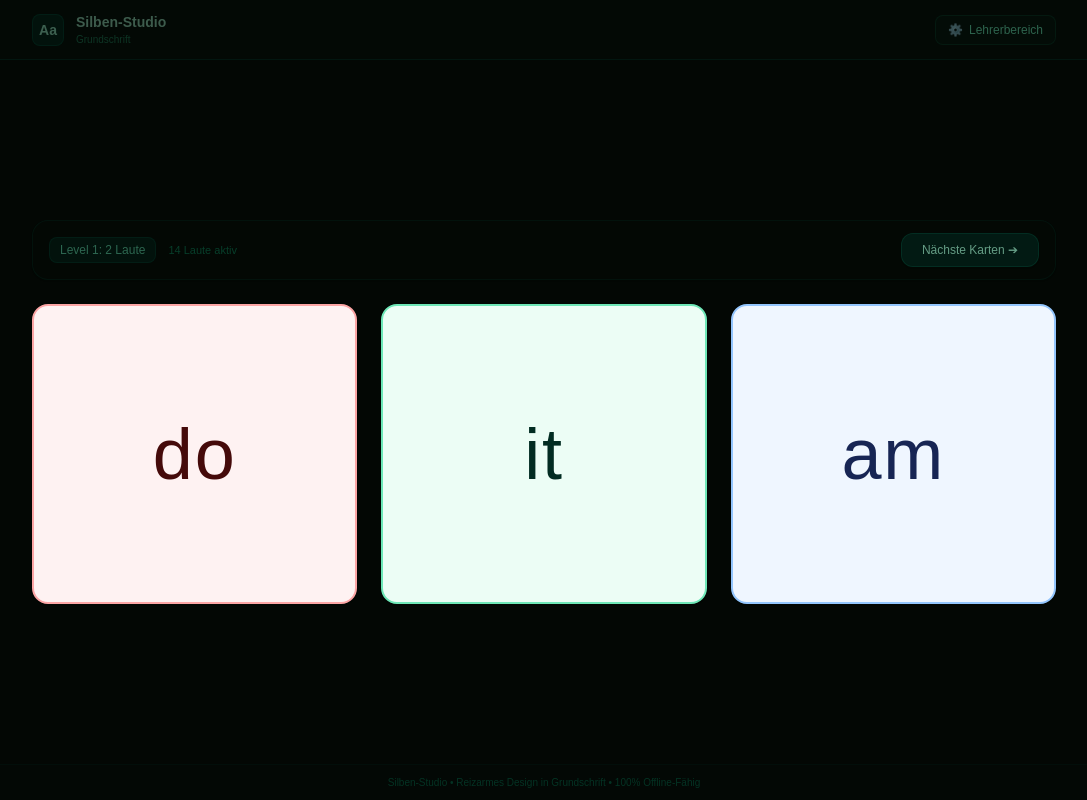
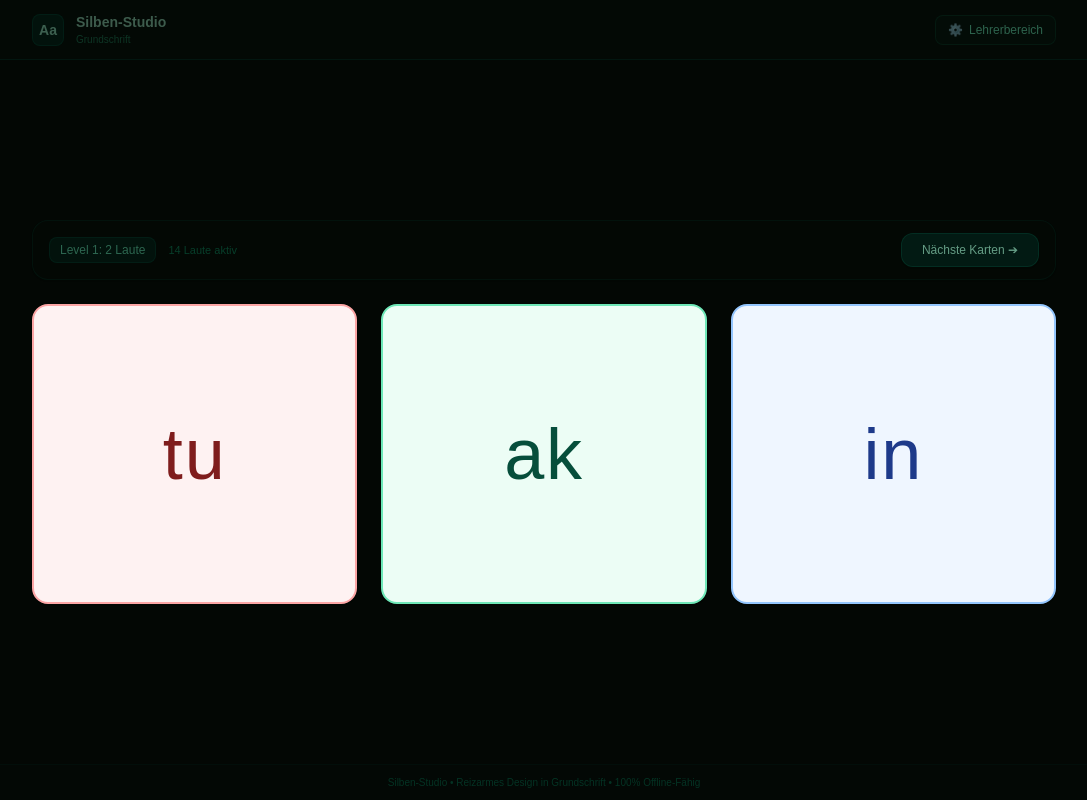
Before and after one commit to cindyrhr-sudo/Lesenlernen, a plain HTML site: page index.html in a window 1280 px wide. Shown: the whole page, without its empty margins (96-1183 px from the left). Drawn offline with nearby package versions, Linux system fonts and the light colour scheme; a web font is replaced by a local one.

Commit message:
Update index.html

```diff
--- a/index.html
+++ b/index.html
@@ -100,7 +100,7 @@
           </button>
         </div>
 
-        <!-- Silbenkarten Grid (Karten selbst bleiben hell und kontrastreich für Kinder) -->
+        <!-- Silbenkarten Grid -->
         <div id="syllablesGrid" class="grid grid-cols-1 sm:grid-cols-2 lg:grid-cols-4 gap-6 min-h-[320px] items-stretch">
           <!-- Dynamisch erzeugte Grundschrift-Karten -->
         </div>
@@ -209,43 +209,63 @@
         "la", "ma", "mo", "lo", "pe", "po", "so", "se", "na", "ne", "ni", "no",
         "ti", "to", "ta", "te", "ra", "ro", "re", "ri", "ka", "ko", "ke", "du",
         "da", "do", "de", "di", "lu", "mu", "pu", "su", "nu", "tu", "ru", "ku",
-        "al", "am", "an", "as", "at", "ar", "el", "em", "en", "es", "er", "in", "is", "it", "or", "um"
+        "mi", "pi", "si", "li",
+        "al", "am", "an", "as", "at", "ar", "el", "em", "en", "es", "er", "in",
+        "is", "it", "or", "um", "ol", "ap", "op", "up", "ep", "ad", "ed", "id",
+        "od", "ud", "ak", "ok", "uk", "ek"
       ],
       level2: [
-        "lam", "mam", "pos", "ros", "man", "ter", "kam", "den", "min", "res",
-        "pur", "lan", "mop", "rot", "kar", "kur", "sen", "sam", "tas",
-        "per", "mor", "lin", "ren", "dem", "aus"
+        "lam", "mal", "man", "tam", "mat", "pan", "nap", "kan", "nak", "sar",
+        "ras", "ram", "mar", "tan", "nat", "sal", "las", "mop", "pom", "rot",
+        "tor", "min", "nim", "sen", "nes", "ren", "ner", "ler", "rel", "ter",
+        "ret", "dem", "med", "sam", "lip", "pil", "pam", "map", "ton", "not",
+        "den", "ned", "dor", "rod", "sur", "rus", "tus", "sut"
       ],
       level3: [
-        "Mop", "Arm", "Mut", "Ton", "Ost", "Sohn", "Kamm", "Pass", "Ast", "Ohr",
-        "Rot", "Dom", "Kran", "Kuss", "Ruck", "Tor", "Tee", "See", "Rast", "Mund",
-        "Kind", "Pate", "Rost", "Dorn", "Korn", "Park"
+        "Mop", "Arm", "Mut", "Ton", "Kamm", "Pass", "Rot", "Dom", "Kuss", "Ruck",
+        "Tor", "Tee", "See", "Rast", "Mund", "Kind", "Pate", "Darm", "Mal", "Samt",
+        "Pott", "Land", "Dank", "Puls", "Moor", "Lied", "Kern", "Dorn"
       ],
       level4: [
         { word: "Lama", syls: ["La", "ma"] },
         { word: "Oma", syls: ["O", "ma"] },
-        { word: "Lupe", syls: ["Lu", "pe"] },
+        { word: "Opa", syls: ["O", "pa"] },
+        { word: "Dino", syls: ["Di", "no"] },
+        { word: "Kamel", syls: ["Ka", "mel"] },
+        { word: "Kater", syls: ["Ka", "ter"] },
+        { word: "Rabe", syls: ["Ra", "be"] },
+        { word: "Puma", syls: ["Pu", "ma"] },
         { word: "Rose", syls: ["Ro", "se"] },
         { word: "Dose", syls: ["Do", "se"] },
         { word: "Sonne", syls: ["Son", "ne"] },
+        { word: "Palme", syls: ["Pal", "me"] },
+        { word: "Kondor", syls: ["Kon", "dor"] },
+        { word: "Lupe", syls: ["Lu", "pe"] },
         { word: "Motor", syls: ["Mo", "tor"] },
-        { word: "Rakete", syls: ["Ra", "ke"] },
-        { word: "Kamel", syls: ["Ka", "mel"] },
+        { word: "Rakete", syls: ["Ra", "ke", "te"] },
         { word: "Suppe", syls: ["Sup", "pe"] },
         { word: "Tasse", syls: ["Tas", "se"] },
         { word: "Karton", syls: ["Kar", "ton"] },
-        { word: "Kater", syls: ["Ka", "ter"] },
-        { word: "Ritter", syls: ["Rit", "ter"] }
+        { word: "Ritter", syls: ["Rit", "ter"] },
+        { word: "Lampe", syls: ["Lam", "pe"] },
+        { word: "Mappe", syls: ["Map", "pe"] },
+        { word: "Kanne", syls: ["Kan", "ne"] },
+        { word: "Pirat", syls: ["Pi", "rat"] },
+        { word: "Tante", syls: ["Tan", "te"] },
+        { word: "Paket", syls: ["Pa", "ket"] },
+        { word: "Puppe", syls: ["Pup", "pe"] },
+        { word: "Melone", syls: ["Me", "lo", "ne"] },
+        { word: "Tomate", syls: ["To", "ma", "te"] }
       ]
     };
 
     /* ================= KARTENFARBEN (Exakte Reihenfolge) ================= */
     // 1. Rot, 2. Grün, 3. Blau, 4. Gelb
     const CARD_COLORS = [
-      { bg: "bg-red-50", text: "text-red-950", border: "border-red-300" },       // 1. Karte: Rot
-      { bg: "bg-emerald-50", text: "text-emerald-950", border: "border-emerald-300" }, // 2. Karte: Grün
-      { bg: "bg-blue-50", text: "text-blue-950", border: "border-blue-300" },     // 3. Karte: Blau
-      { bg: "bg-amber-50", text: "text-amber-950", border: "border-amber-300" }   // 4. Karte: Gelb
+      { bg: "bg-red-50", text: "text-red-900", border: "border-red-300" },       // 1. Karte: Rot
+      { bg: "bg-emerald-50", text: "text-emerald-900", border: "border-emerald-300" }, // 2. Karte: Grün
+      { bg: "bg-blue-50", text: "text-blue-900", border: "border-blue-300" },     // 3. Karte: Blau
+      { bg: "bg-amber-50", text: "text-amber-900", border: "border-amber-300" }   // 4. Karte: Gelb
     ];
 
     let currentLevel = 1;
@@ -414,12 +434,10 @@
       const container = document.getElementById('syllablesGrid');
       const cards = container.children;
 
-      // 1. Drehe aktuelle Karten weg (Flip Out)
       Array.from(cards).forEach(card => {
         card.classList.add('flip-out');
       });
 
-      // Nach kurzer Zeit Daten wechseln und Karten neu einblenden (Flip In)
       setTimeout(() => {
         currentDisplayedItems = getDataForCurrentLevel();
         renderSyllablesGrid();
@@ -427,7 +445,6 @@
         const newCards = container.children;
         Array.from(newCards).forEach(card => {
           card.classList.add('flip-out');
-          // Frame Verzögerung für sauberes Rendern
           setTimeout(() => {
             card.classList.remove('flip-out');
             card.classList.add('flip-in');
@@ -458,13 +475,13 @@
       }
 
       currentDisplayedItems.forEach((item, index) => {
-        // Exakte Farbfolge: 1. Rot, 2. Grün, 3. Blau, 4. Gelb
         const color = CARD_COLORS[index % CARD_COLORS.length];
 
         const card = document.createElement('div');
         card.className = `syllable-card ${color.bg} ${color.border} border-2 rounded-2xl p-8 flex flex-col justify-center items-center text-center shadow-sm min-h-[240px]`;
 
         if (item.type === 'simple') {
+          // Level 1-3: Buchstaben übernehmen exakt die Textfarbe der jeweiligen Karte
           card.innerHTML = `
             <span class="font-grundschrift text-6xl sm:text-7xl font-normal tracking-wide ${color.text}">
               ${item.text}
```
